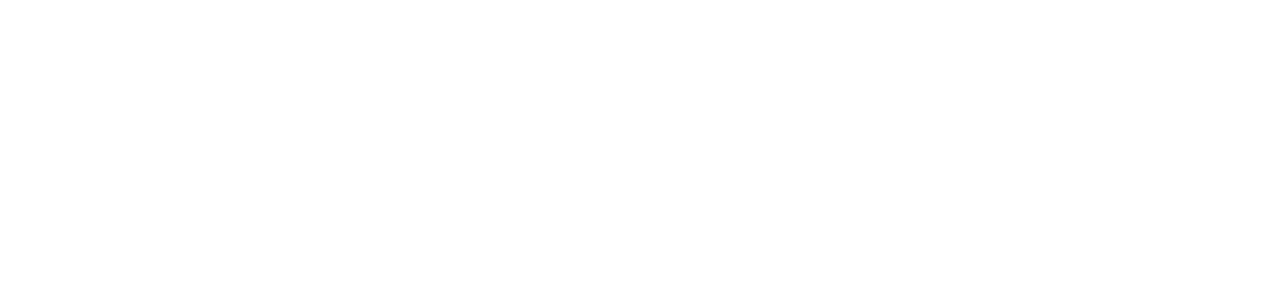
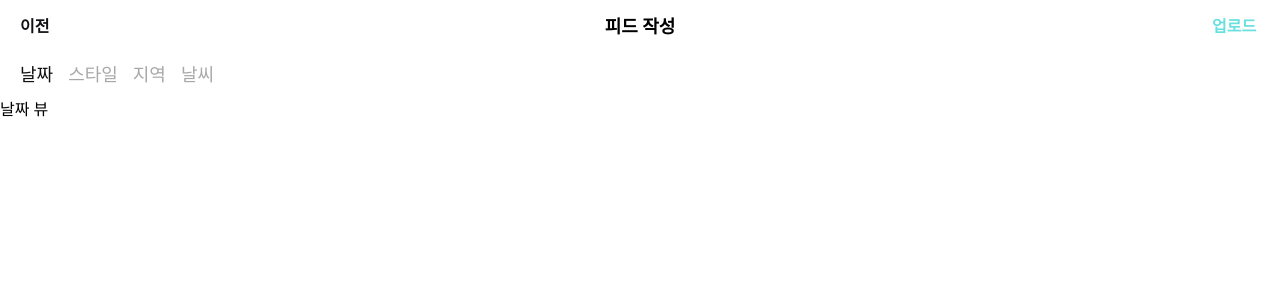
Before and after one commit to mash-up-kr/FCS-WEB, a React (Create React App) app: page /post/setting in a window 1280 px wide. Shown: the top 300 px of the page. Built offline with nearby package versions, Linux system fonts and the light colour scheme.

Commit message:
feat: 피드작성 옵션 스타일, 날씨 추가

```diff
--- a/src/App.tsx
+++ b/src/App.tsx
@@ -1,7 +1,7 @@
 import React from 'react';
 import GlobalStyle from './styles/GlobalStyle.ts';
 import { BrowserRouter, Switch, Route } from 'react-router-dom';
-import { MainPage, PostPage, ChooseDatePage, ChooseLocationPage } from './pages';
+import { MainPage, PostPage, PostSettingPage, ChooseDatePage, ChooseLocationPage } from './pages';
 import RouteWithTabs from './layouts/RouteWithTab';
 
 const App: React.FC = () => (
@@ -13,6 +13,7 @@
         <Route exact path="/post" component={PostPage} />
         <Route path="/post/date" component={ChooseDatePage} />
         <Route path="/post/location" component={ChooseLocationPage} />
+        <Route path="/post/setting" component={PostSettingPage} />
       </Switch>
     </BrowserRouter>
   </>
--- a/src/components/common/Header/index.tsx
+++ b/src/components/common/Header/index.tsx
@@ -28,9 +28,19 @@
     setFilter(filter);
   }, []);
 
+  const MainWeatherFilterSectionOption = {
+    title: '닉네임 님! 어떤 날씨와 온도가 \n궁금하신가요?',
+    message: '어떤 날씨와 온도가 궁금하신가요?',
+    type: 'filter',
+  };
   const tabData = [
     { title: '스타일', content: <MainFilterSection filter={filter} setFilter={handleSetFilter} /> },
-    { title: '날씨', content: <MainWeatherFilterSection filter={filter} setFilter={handleSetFilter} /> },
+    {
+      title: '날씨',
+      content: (
+        <MainWeatherFilterSection filter={filter} setFilter={handleSetFilter} option={MainWeatherFilterSectionOption} />
+      ),
+    },
   ];
 
   const handler = useCallback((entries: IntersectionObserverEntry[]) => {
--- a/src/containers/PostContainer.tsx
+++ b/src/containers/PostContainer.tsx
@@ -1,15 +1,10 @@
 import React, { useState, useEffect } from 'react';
 import styled from 'styled-components';
 import PostHeader from '../components/common/Header/PostHeader';
-import Dropdown from '../assets/ic_dropdown.png';
-import { gray0, keyColor } from '../utils/color';
-import { Link } from 'react-router-dom';
 
 const PostContainer: React.FC = () => {
   const [photo, setPhoto] = useState();
   const [preview, setPreview] = useState();
-  const [date] = useState('20년 6월 21일 화요일');
-  const [location] = useState('서울 용산구');
 
   const addFile = (event: any): void => {
     const reader = new FileReader();
@@ -35,20 +30,6 @@
     </Wrapper>
   );
 };
-
-const BottomNavigator = styled.div`
-  width: 100%;
-  height: 50px;
-  display: flex;
-  position: fixed;
-  background-color: ${keyColor};
-  bottom: 0px;
-  justify-content: center;
-  align-items: center;
-  font-size: 18px;
-  font-weight: bold;
-  color: ${gray0};
-`;
 
 const TextArea = styled.textarea`
   outline: none;
--- /dev/null
+++ b/src/containers/PostSettingContainer.tsx
@@ -0,0 +1,104 @@
+import React, { useState, useEffect, useCallback } from 'react';
+import styled from 'styled-components';
+import { gray0, gray9, keyColor } from '../utils/color';
+import { Link } from 'react-router-dom';
+import { Tabs } from '../components/common/Tabs/index';
+import { MainFilterSection } from '../views/Main/MainFilterSection';
+import { MainWeatherFilterSection } from '../views/Main/MainWeatherFilterSection';
+import { UserFilter, WeatherEnum } from '../model/User';
+
+const PostSettingContainer: React.FC = () => {
+  const [filter, setFilter] = useState<UserFilter>({
+    styleIds: [],
+    weather: WeatherEnum.CLEAR,
+    temperature: 22,
+    tempDifference: 2,
+  });
+
+  const handleSetFilter = useCallback((filter: UserFilter) => {
+    setFilter(filter);
+  }, []);
+
+  const mainWeatherFilterSectionOption = {
+    title: `닉네임 님, 날씨와 온도가 \n이게 맞나요?`,
+    message: '어떤 날씨와 온도에 옷을 입으셨나요?',
+    type: 'upload',
+  };
+
+  const tabData = [
+    { title: '날짜', content: <div>날짜 뷰</div> },
+    { title: '스타일', content: <MainFilterSection filter={filter} setFilter={handleSetFilter} /> },
+    { title: '지역', content: <div>지역 뷰</div> },
+    {
+      title: '날씨',
+      content: (
+        <MainWeatherFilterSection filter={filter} setFilter={handleSetFilter} option={mainWeatherFilterSectionOption} />
+      ),
+    },
+  ];
+
+  return (
+    <Wrapper>
+      <HeaderWrapper>
+        <BackIcon to="/post">이전</BackIcon>
+        피드 작성
+        <CloseIcon to="/">업로드</CloseIcon>
+      </HeaderWrapper>
+      <Tabs data={tabData} />
+    </Wrapper>
+  );
+};
+
+const BackIcon = styled(Link)`
+  display: flex;
+  text-decoration: none;
+  margin-left: 20px;
+  &:focus,
+  &:hover,
+  &:visited,
+  &:link,
+  &:active {
+    text-decoration: none;
+  }
+  width: 48px;
+  height: 24px;
+  font-size: 16px;
+  font-weight: bold;
+  letter-spacing: normal;
+  color: ${gray9};
+`;
+const CloseIcon = styled(Link)`
+  display: flex;
+  text-decoration: none;
+  margin-right: 20px;
+  &:focus,
+  &:hover,
+  &:visited,
+  &:link,
+  &:active {
+    text-decoration: none;
+  }
+  width: 48px;
+  height: 24px;
+  font-size: 16px;
+  font-weight: bold;
+  letter-spacing: normal;
+  color: ${keyColor};
+`;
+const HeaderWrapper = styled.div`
+  display: flex;
+  align-items: center;
+  justify-content: space-between;
+  width: 100%;
+  min-height: 50px;
+  font-size: 18px;
+  font-weight: bold;
+`;
+
+const Wrapper = styled.div`
+  display: flex;
+  flex-direction: column;
+  height: 100vh;
+`;
+
+export default PostSettingContainer;
--- /dev/null
+++ b/src/pages/PostSettingPage.tsx
@@ -0,0 +1,10 @@
+import React, { Component } from 'react';
+import PostSettingContainer from '../containers/PostSettingContainer';
+
+class PostPage extends Component {
+  render(): JSX.Element {
+    return <PostSettingContainer />;
+  }
+}
+
+export default PostPage;
--- a/src/pages/index.tsx
+++ b/src/pages/index.tsx
@@ -2,3 +2,4 @@
 export { default as PostPage } from './PostPage';
 export { default as ChooseDatePage } from './ChooseDatePage';
 export { default as ChooseLocationPage } from './ChooseLocationPage';
+export { default as PostSettingPage } from './PostSettingPage';
--- a/src/views/Main/MainWeatherFilterSection.tsx
+++ b/src/views/Main/MainWeatherFilterSection.tsx
@@ -10,9 +10,14 @@
 interface Props {
   filter: UserFilter;
   setFilter: (filter: UserFilter) => void;
+  option: {
+    title: string;
+    message: string;
+    type: string;
+  };
 }
 
-export const MainWeatherFilterSection = React.memo<Props>(({ filter, setFilter }) => {
+export const MainWeatherFilterSection = React.memo<Props>(({ filter, setFilter, option }) => {
   const { userFilterValue } = useContext(UserContext);
 
   const handleSelectWeather = useCallback(
@@ -49,11 +54,9 @@
   return (
     <Container>
       <Title>
-        닉네임 님! 어떤 날씨와 온도가
-        <br />
-        궁금하신가요?
+        <pre>{option.title}</pre>
       </Title>
-      <WeatherDescription>어떤 날씨와 온도가 궁금하신가요?</WeatherDescription>
+      <WeatherDescription>{option.message}</WeatherDescription>
       <WeatherText>날씨</WeatherText>
       <WeatherSelectSection>{weatherTypes}</WeatherSelectSection>
       <WeatherText>온도</WeatherText>
@@ -67,10 +70,12 @@
         <TempPreviewText>0°</TempPreviewText>
         <TempPreviewText>+50°</TempPreviewText>
       </TempPreviewSection>
-      <TempDiffSection>
-        <TempDifferenceText>피드 허용 온도 오차범위</TempDifferenceText>
-        <TempDiffCalculator tempDifference={filter.tempDifference} onTempDiffChange={handleTempDiffChange} />
-      </TempDiffSection>
+      {option.type === 'filter' && (
+        <TempDiffSection>
+          <TempDifferenceText>피드 허용 온도 오차범위</TempDifferenceText>
+          <TempDiffCalculator tempDifference={filter.tempDifference} onTempDiffChange={handleTempDiffChange} />
+        </TempDiffSection>
+      )}
     </Container>
   );
 });
```
